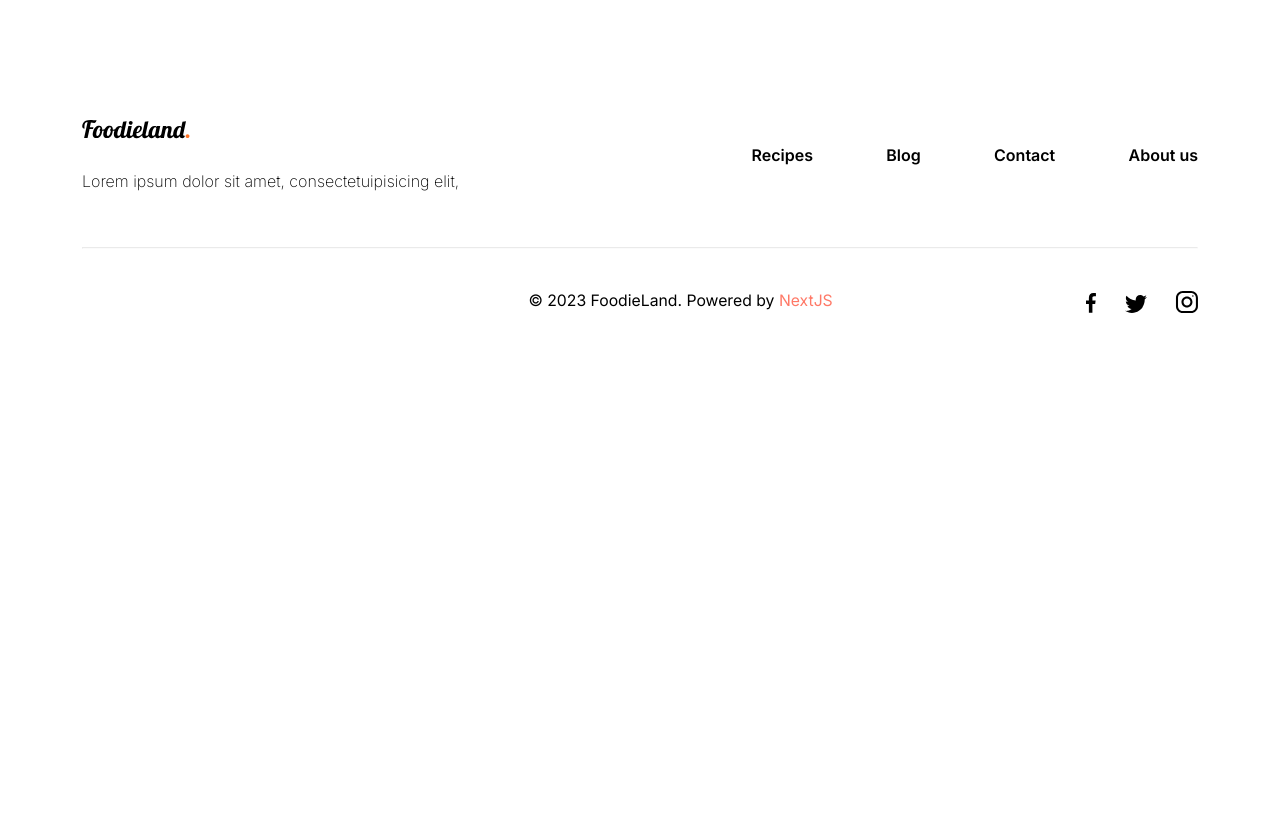
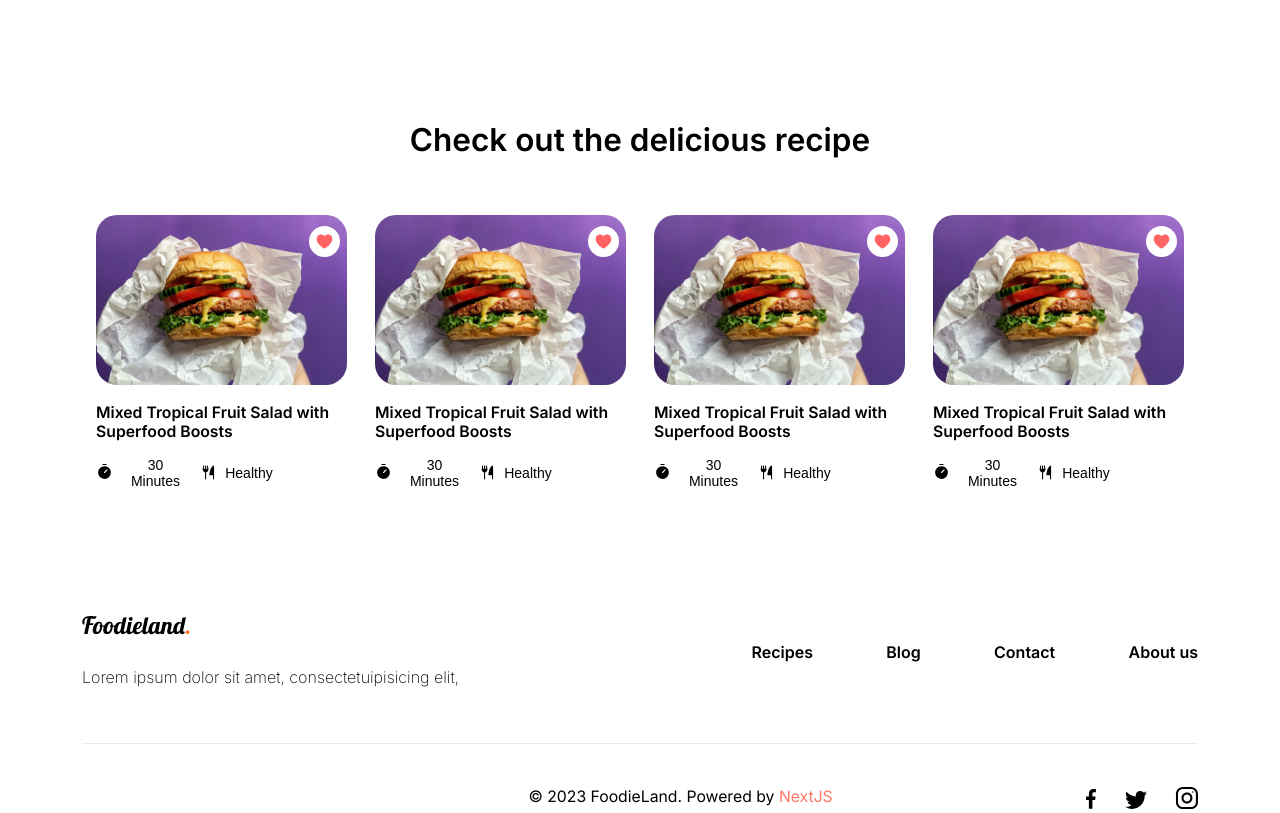
Before and after one commit to soyas07/blog-next, a Next.js app: page /blog in a window 1280 px wide. Shown: the part 1980-2793 px from the top of the page. Before the commit the page ends 2325 px from the top, so only its background shows below. Built offline with nearby package versions, Linux system fonts and the light colour scheme; grey boxes are pictures that could not be loaded.

Commit message:
Fixes #18 #19

```diff
--- a/pages/blog/blog.module.css
+++ b/pages/blog/blog.module.css
@@ -26,7 +26,7 @@
     padding-left: 2rem;
 }
 
-.recipes h1 {
+.titleHeader {
     font-size: 2rem;
     font-weight: 600;
     margin-bottom: 2rem;
@@ -44,18 +44,42 @@
 
 }
 
+.btmRecipe {
+    display: grid;
+    grid-template-columns: 1fr 1fr 1fr 1fr;
+}
+
+.titleRecipe {
+    text-align: center;
+    font-size: 2.25rem;
+    font-weight: 600;
+    margin-bottom: 3rem;
+}
+
+
 @media only screen and (max-width: 900px) {
+    .article {
+        margin-bottom: 4rem;
+    }
+
     .recipeContainer {
         flex-wrap: wrap;
     }
 
     .recipes {
-        width: 40%;
+        width: 50%;
+        padding-left: 0;
+    }
+
+    .btmRecipe {
+        display: grid;
+        grid-template-columns: 1fr 1fr;
     }
 }
 
 @media only screen and (max-width: 650px) {
     .recipes {
-        width: 100%;
+        width: 60%;
     }
+
 }
--- a/pages/blog/index.js
+++ b/pages/blog/index.js
@@ -7,10 +7,13 @@ import Recipe from '@/components/Recipe/Recipe';
 import adImg from '@/public/assets/images/featured-ads.svg';
 import Pagination from '@/components/Pagination/Pagination';
 import Subscribe from '@/components/Subscribe/Subscribe';
+import Card from '@/components/Card/Card';
+import cardImage from '@/public/assets/images/card.svg';
 
 const Blog = () => {
     const articleList = [1, 2, 3, 4, 5];
     const recipeList = [1, 2, 3];
+    const recipeListBtm = [1, 2, 3, 4];
 
     return (
         <div className={`${styles.blogContainer} main-container`}>
@@ -27,7 +30,7 @@ const Blog = () => {
                     {articleList.map(() => <Article margin="2rem" />)}
                 </div>
                 <div className={styles.recipes}>
-                    <h1>Tasty Recipes</h1>
+                    <h1 className={styles.titleHeader}>Tasty Recipes</h1>
                     {recipeList.map(() => <Recipe margin="1rem" />)}
                     <img className={styles.adImage} src={adImg.src} alt="ad-image" width="100%" />
                 </div>
@@ -38,6 +41,20 @@ const Blog = () => {
             <div className={styles.subscribe}>
                 <Subscribe />
             </div>
+            <h1 className={styles.titleRecipe}>Check out the delicious recipe</h1>
+            <div className={styles.btmRecipe}>
+                {recipeListBtm.map((item, key) => (
+                    <Card
+                        key={key}
+                        type='secondary'
+                        typeTxt="Healthy"
+                        title="Mixed Tropical Fruit Salad with Superfood Boosts"
+                        timerTxt="30 Minutes"
+                        featureImg={cardImage}
+                        marginBottom="8rem"
+                    />
+                ))}
+            </div>
         </div>
     )
 }
```
